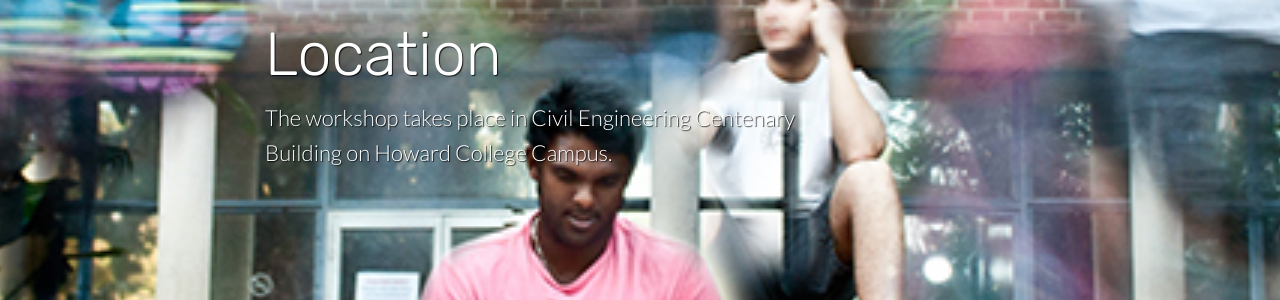
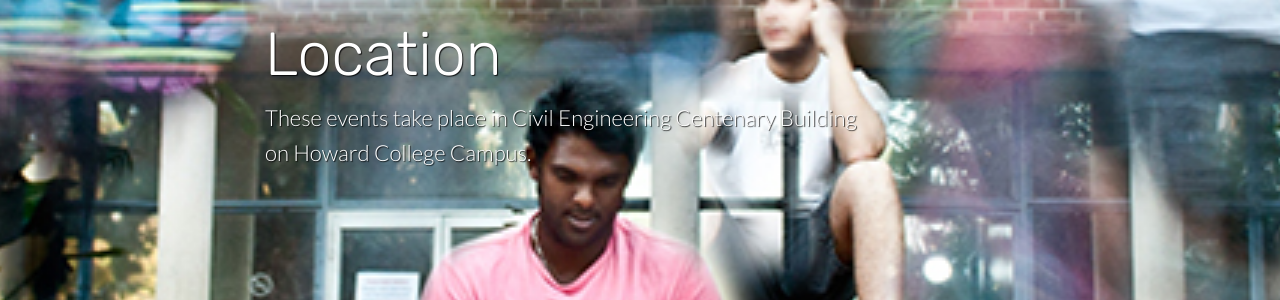
Before and after one commit to JustinPringle/earth-live, a Jekyll site: the page built from contact.html, in a window 1280 px wide and 900 px high. Shown: the part 346-646 px from the top of the window. Built offline with Jekyll 4.4.1, drawn with Linux system fonts in a browser that asks for light colours; nearby versions of some CDN libraries.

Commit message:
Update contact.html

```diff
--- a/contact.html
+++ b/contact.html
@@ -16,7 +16,7 @@ image: /images/Centenary.jpg
 	<div class="inner-hero text-container">
 		<div class="hero-text-container">
 			<h1 class="editable">Location </h1>
-			<p class="subtext editable">The workshop takes place in Civil Engineering Centenary Building on Howard College Campus.</p>
+			<p class="subtext editable">These events take place in Civil Engineering Centenary Building on Howard College Campus.</p>
 		</div>
 	</div>
 </section>
@@ -49,7 +49,7 @@ image: /images/Centenary.jpg
 			-->
 
 			<h3>Email</h3>
-			<p class="editable"><a href="mailto:tirok@ukzn.ac.za, stretchd@ukzn.ac.za, chetty@ukzn.ac.za">click for email</a></p>
+			<p class="editable"><a href="mailto:pringlej@ukzn.ac.za, tirok@ukzn.ac.za, stretchd@ukzn.ac.za, chetty@ukzn.ac.za">click for email</a></p>
 			<h3>Phone</h3>
 			<p class="editable">031 260 3058</p>
 		</div>
```
